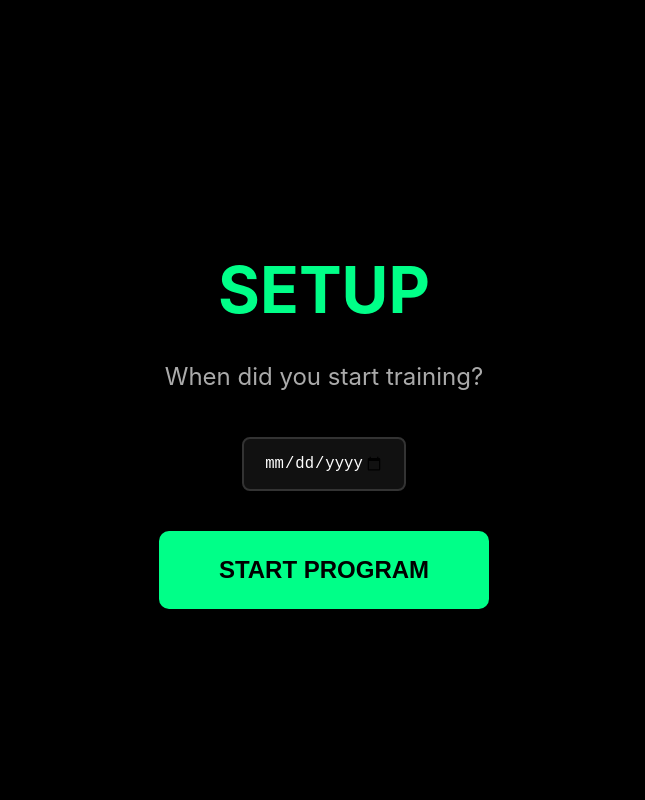
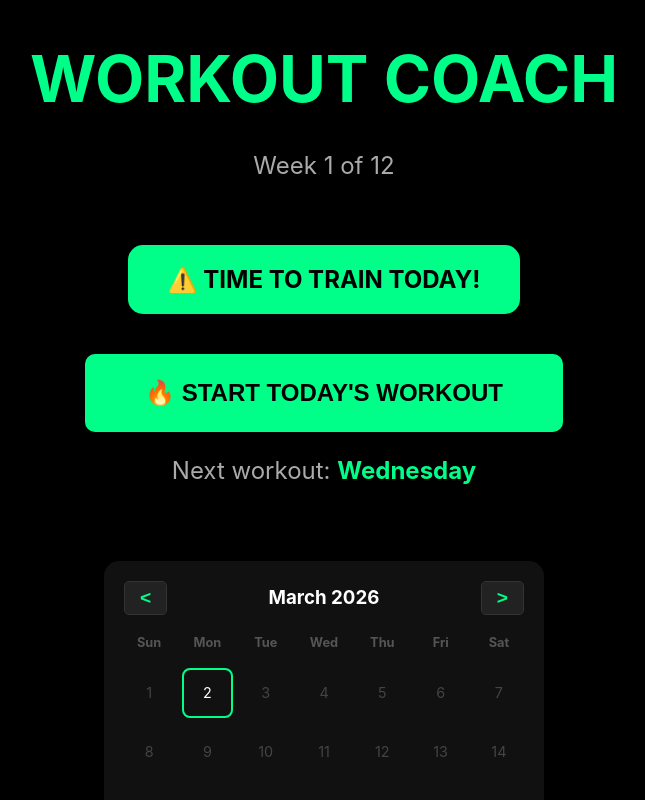
Before and after one commit to samiulmuztaba/Personal-workout-coach, a React (Vite) app in the folder workout-app/: page / in a window 1280 px wide. Shown: the top 800 px of the page, without its empty margins (316-961 px from the left). Built offline with nearby package versions, Linux system fonts and the light colour scheme.

Commit message:
(refactor) - remove unnecessary start program input

```diff
--- a/workout-app/src/App.jsx
+++ b/workout-app/src/App.jsx
@@ -268,14 +268,14 @@ function CancelCross() {
 }
 
 function App() {
-  const [screen, setScreen] = useState(""); // start, warmup, exercise, rest, ready, exerciseDone, done
+  const [screen, setScreen] = useState("dashboard"); // start, warmup, exercise, rest, ready, exerciseDone, done, dashboard etc
   const [currentExercise, setCurrentExercise] = useState(0);
   const [currentSet, setCurrentSet] = useState(0);
   const [timer, setTimer] = useState(0);
   const [countdown, setCountdown] = useState(3);
   const [startTime, setStartTime] = useState(null);
 
-  const [startDate, setStartDate] = useState(null);
+  const [startDate, setStartDate] = useState("2026-02-23");
   const [workoutHistory, setWorkoutHistory] = useState([]);
 
   const [viewDate, setViewDate] = useState(new Date());
@@ -392,15 +392,6 @@ function App() {
       setScreen("exercise");
     }
   }, [screen, countdown]);
-
-  useEffect(() => {
-    if (startDate) {
-      setCurrentWeek(calculateCurrentWeek());
-      setScreen("dashboard");
-    } else {
-      setScreen("setup");
-    }
-  }, [startDate]);
 
   // Save data whenever it changes
   useEffect(() => {
@@ -612,47 +603,6 @@ function App() {
 
   return (
     <div style={styles.app}>
-      {screen === "setup" && (
-        <div style={styles.screen}>
-          <h1 style={styles.title}>SETUP</h1>
-          <p style={styles.info}>When did you start training?</p>
-
-          <input
-            type="date"
-            style={styles.datePicker}
-            max={new Date().toISOString().split("T")[0]}
-            onChange={(e) => {
-              const selectedDate = e.target.value;
-              const dayOfWeek = new Date(selectedDate).getDay();
-
-              // Check if Mon (1), Wed (3), or Fri (5)
-              if (dayOfWeek === 1 || dayOfWeek === 3 || dayOfWeek === 5) {
-                setStartDate(selectedDate);
-              } else {
-                alert(
-                  "This program starts on Monday, Wednesday, or Friday only. Please pick one of those days.",
-                );
-                e.target.value = ""; // Clear the input
-              }
-            }}
-          />
-
-          <button
-            style={styles.btn}
-            onClick={() => {
-              if (startDate) {
-                setScreen("dashboard");
-              } else {
-                alert("Please select a date first!");
-              }
-            }}
-            disabled={!startDate}
-          >
-            START PROGRAM
-          </button>
-        </div>
-      )}
-
       {/* DASHBOARD SCREEN */}
       {screen === "dashboard" && (
         <div style={styles.screen}>
```
